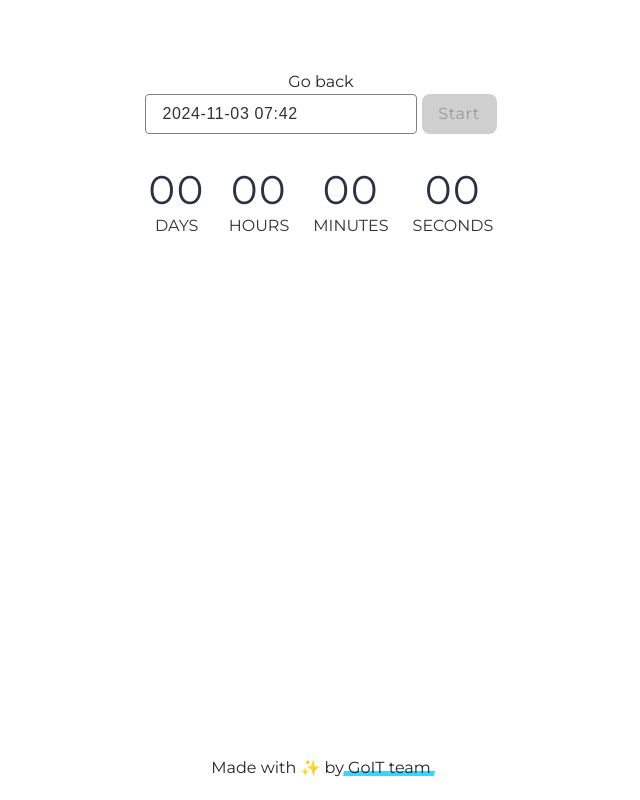
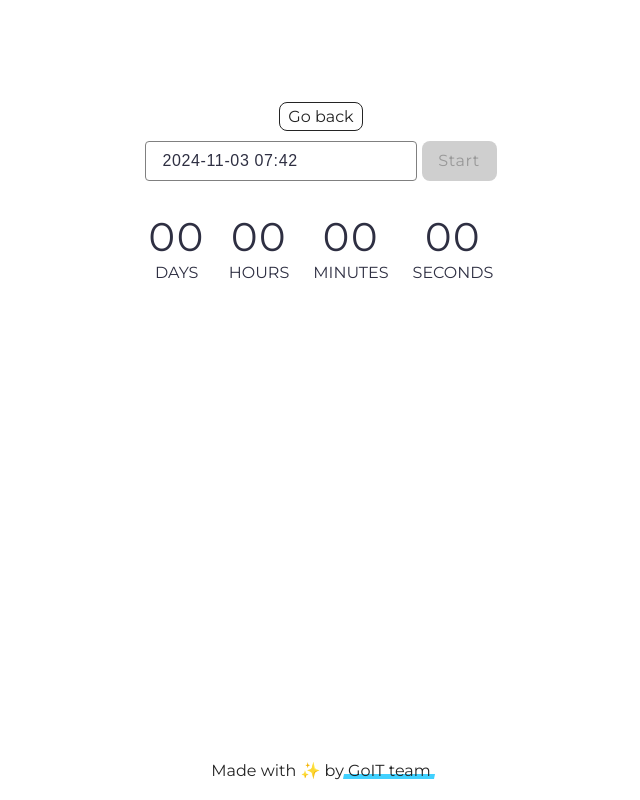
Before and after one commit to MaksFULL/goit-js-hw-10, a website built with Vite: page src/1-timer.html in a window 1280 px wide. Shown: the whole page, without its empty margins (319-959 px from the left). Built offline with nearby package versions, Linux system fonts and the light colour scheme.

Commit message:
initial commit

```diff
--- a/src/css/back-link.css
+++ b/src/css/back-link.css
@@ -1,56 +1,15 @@
-:root {
-  font-family: "Montserrat", system-ui;
-  font-optical-sizing: auto;
-  font-weight: 400;
-  font-style: normal;
-
-color: #242424;
-background-color: rgba(255, 255, 255, 0.87);
-
-font-synthesis: none;
-text-rendering: optimizeLegibility;
--webkit-font-smoothing: antialiased;
--moz-osx-font-smoothing: grayscale;
--webkit-text-size-adjust: 100%;
+.back-link {
+  position: relative;
+  display: inline-block;
+  padding: 4px 8px;
+  margin-top: 32px;
+  border: 1px solid;
+  border-radius: 8px;
+  transition: background-color 300ms ease, color 300ms ease;
+  margin-bottom: 10px;
 }
 
-body {
-display: flex;
-flex-direction: column;
-min-height: 100vh;
-margin: 0;
+.back-link:hover {
+  background-color: #000000;
+  color: #ffffff;
 }
-
-main {
-flex-grow: 1;
-}
-main:has(.back-link) {
-text-align: center;
-}
-
-.home-link {
-align-self: center;
-display: flex;
-font-family: 'Montserrat', sans-serif;
-border-radius: 8px;
-padding: 8px 16px;
-text-align: center;
-justify-content: center;
-align-items: center;
-width: 150px;
-height: 20px;
-background: #4e75ff;
-border: none;
-font-weight: 500;
-font-size: 16px;
-line-height: 1.5;
-letter-spacing: 0.04em;
-color: #fff;
-margin-top: 4px;
-margin-bottom: 8px;
-transition: background-color 300ms ease;
-}
-.home-link:hover,
-.home-link:focus {
-background-color: #6c8cff;
-}
--- a/src/css/base.css
+++ b/src/css/base.css
@@ -1,10 +1,8 @@
 :root {
-  /* font-family: Inter, Avenir, Helvetica, Arial, sans-serif; */
-  font-family: system-ui, -apple-system, BlinkMacSystemFont, 'Segoe UI', Roboto,
-    Oxygen, Ubuntu, Cantarell, 'Open Sans', 'Helvetica Neue', sans-serif;
-  font-size: 16px;
-  line-height: 1.5;
+  font-family: "Montserrat", system-ui;
+  font-optical-sizing: auto;
   font-weight: 400;
+  font-style: normal;
 
 color: #242424;
 background-color: rgba(255, 255, 255, 0.87);
@@ -19,7 +17,6 @@
 body {
 display: flex;
 flex-direction: column;
-  min-width: 100vw;
 min-height: 100vh;
 margin: 0;
 }
@@ -30,3 +27,30 @@ main {
 main:has(.back-link) {
 text-align: center;
 }
+
+.home-link {
+align-self: center;
+display: flex;
+font-family: 'Montserrat', sans-serif;
+border-radius: 8px;
+padding: 8px 16px;
+text-align: center;
+justify-content: center;
+align-items: center;
+width: 150px;
+height: 20px;
+background: #4e75ff;
+border: none;
+font-weight: 500;
+font-size: 16px;
+line-height: 1.5;
+letter-spacing: 0.04em;
+color: #fff;
+margin-top: 4px;
+margin-bottom: 8px;
+transition: background-color 300ms ease;
+}
+.home-link:hover,
+.home-link:focus {
+background-color: #6c8cff;
+}
```
Also changed, not shown: src/css/1-timer.css (indentation only), src/css/2-snackbar.css (indentation only). Lines whose indentation alone changed are shown as unchanged.
